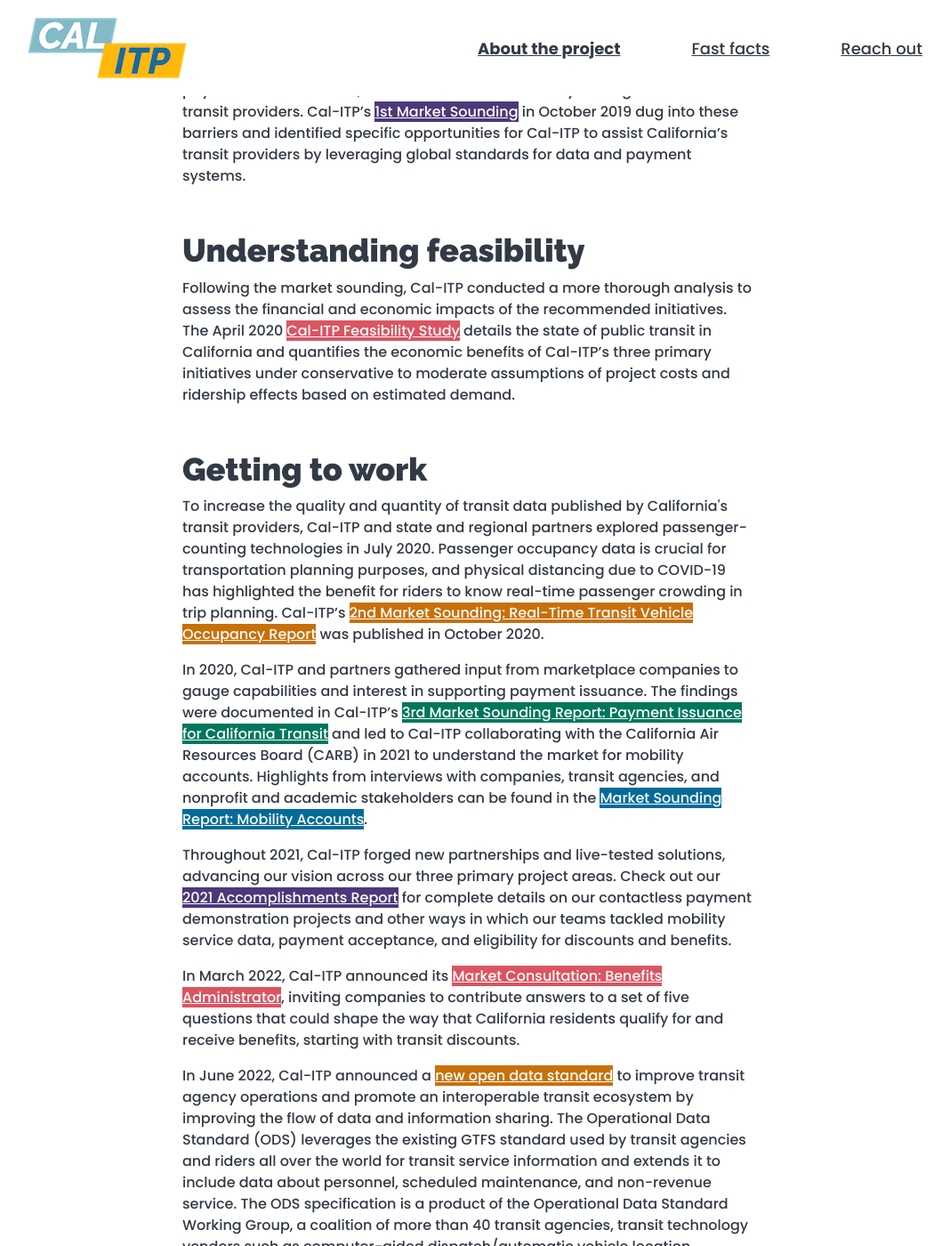
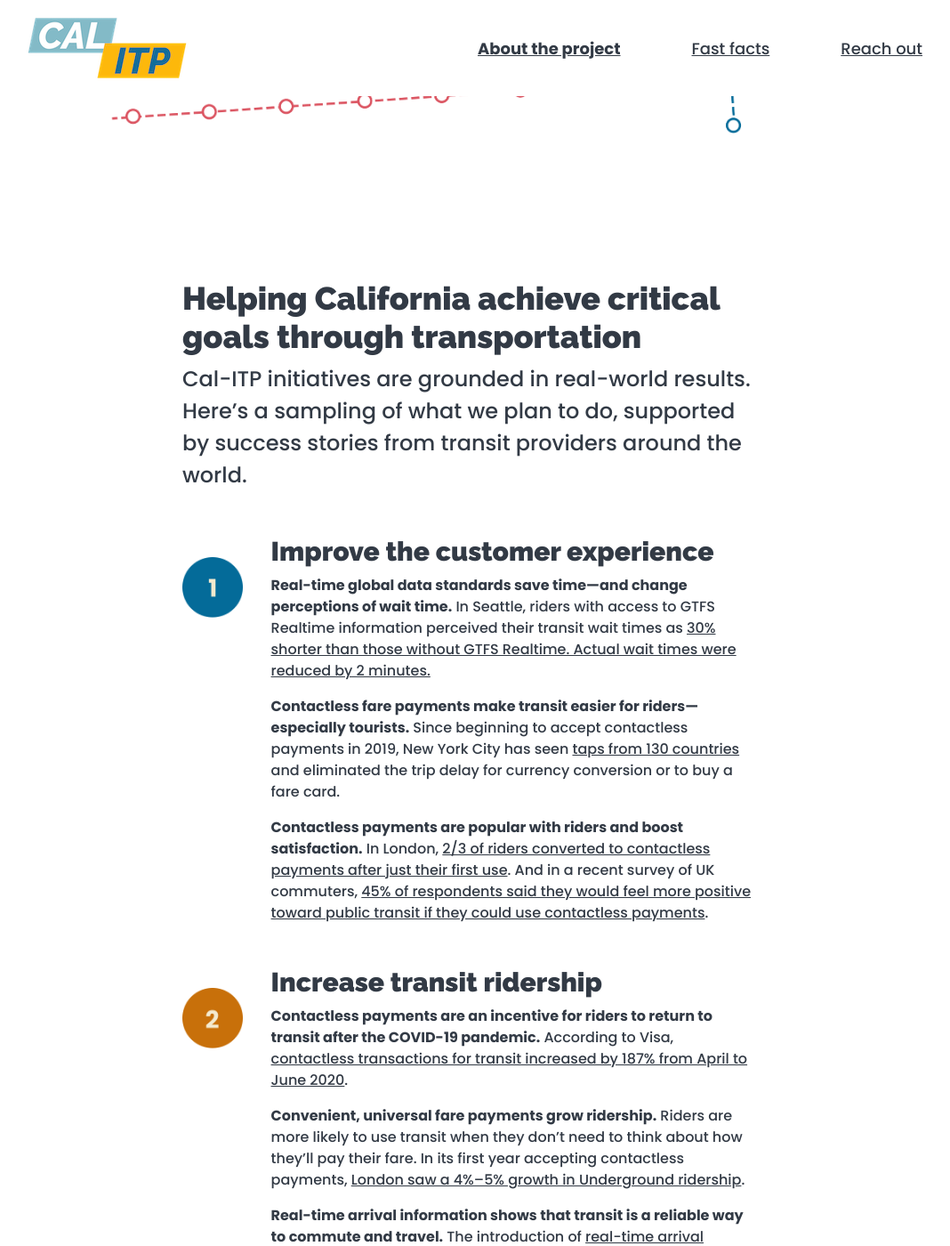
Before and after one commit to cal-itp/calitp.org, a Jekyll site: the page built from src/index.html, in a window 1280 px wide and 1400 px high, scrolled down 2986 px. Shown: the whole window at 89% size, without its empty margins (115-1183 px from the left). Built offline with Jekyll 4.4.1, drawn with Linux system fonts in a browser that asks for light colours; some of the changed text lies outside the part shown.

Commit message:
feat(index): delete unneeded grafs

```diff
--- a/src/index.html
+++ b/src/index.html
@@ -153,119 +153,6 @@
       >
       (<abbr>TIRCP</abbr>), the California Integrated Travel Project (Cal-ITP) is a statewide solution to make travel simpler and
       cost-effective for everyone.
-    </p>
-    <p>Since forming in 2018, some Cal-ITP milestones include:</p>
-
-    <h2>Identifying solutions</h2>
-    <p>
-      In August 2019, CalSTA and Caltrans organized a market sounding kickoff with companies and organizations in the payments,
-      banking, and trip-planning industries. In that meeting, barriers to seamless trip planning and fare payment were identified,
-      such as the lack of uniformity among California’s transit providers. Cal-ITP’s
-      <a
-        rel="noreferrer"
-        target="_blank"
-        class="purple-link"
-        href="https://dot.ca.gov/-/media/dot-media/cal-itp/documents/final-cal-itp-market-sounding-market-response-summary-103119b-a11y.pdf"
-        >1st Market Sounding</a
-      >
-      in October 2019 dug into these barriers and identified specific opportunities for Cal-ITP to assist California’s transit
-      providers by leveraging global standards for data and payment systems.
-    </p>
-
-    <h2>Understanding feasibility</h2>
-    <p>
-      Following the market sounding, Cal-ITP conducted a more thorough analysis to assess the financial and economic impacts of
-      the recommended initiatives. The April 2020
-      <a
-        rel="noreferrer"
-        target="_blank"
-        class="red-link"
-        href="https://dot.ca.gov/-/media/dot-media/cal-itp/documents/calitp-feasibility-study-042420-a11y.pdf"
-        >Cal-ITP Feasibility Study</a
-      >
-      details the state of public transit in California and quantifies the economic benefits of Cal-ITP’s three primary
-      initiatives under conservative to moderate assumptions of project costs and ridership effects based on estimated demand.
-    </p>
-
-    <h2>Getting to work</h2>
-    <p>
-      To increase the quality and quantity of transit data published by California's transit providers, Cal-ITP and state and
-      regional partners explored passenger-counting technologies in July 2020. Passenger occupancy data is crucial for
-      transportation planning purposes, and physical distancing due to COVID-19 has highlighted the benefit for riders to know
-      real-time passenger crowding in trip planning. Cal-ITP’s
-      <a
-        rel="noreferrer"
-        target="_blank"
-        class="gold-link"
-        href="https://dot.ca.gov/-/media/dot-media/cal-itp/documents/calitp-market-sounding-real-time-transit-vehicle-occupancy-report-a11y.pdf"
-        >2nd Market Sounding: Real-Time Transit Vehicle Occupancy Report</a
-      >
-      was published in October 2020.
-    </p>
-
-    <p>
-      In 2020, Cal-ITP and partners gathered input from marketplace companies to gauge capabilities and interest in supporting
-      payment issuance. The findings were documented in Cal-ITP’s
-      <a
-        rel="noreferrer"
-        target="_blank"
-        class="green-link"
-        href="https://dot.ca.gov/-/media/dot-media/cal-itp/documents/cal-itp-payment-issuance-market-sounding-response-summary-report-final-a11y.pdf"
-        >3rd Market Sounding Report: Payment Issuance for California Transit</a
-      >
-      and led to Cal-ITP collaborating with the California Air Resources Board (CARB) in 2021 to understand the market for
-      mobility accounts. Highlights from interviews with companies, transit agencies, and nonprofit and academic stakeholders can
-      be found in the
-      <a
-        rel="noreferrer"
-        target="_blank"
-        class="blue-link"
-        href="{{ site.baseurl }}/assets/Mobility.Accounts.Market.Sounding.Summary.Report.pdf"
-        >Market Sounding Report: Mobility Accounts</a
-      >.
-    </p>
-
-    <p>
-      Throughout 2021, Cal-ITP forged new partnerships and live-tested solutions, advancing our vision across our three primary
-      project areas. Check out our
-      <a
-        rel="noreferrer"
-        target="_blank"
-        class="purple-link"
-        href="{{ site.baseurl }}/assets/Cal-ITP.2021.Accomplishments.Report.pdf"
-        >2021 Accomplishments Report</a
-      >
-      for complete details on our contactless payment demonstration projects and other ways in which our teams tackled mobility
-      service data, payment acceptance, and eligibility for discounts and benefits.
-    </p>
-
-    <p>
-      In March 2022, Cal-ITP announced its
-      <a
-        rel="noreferrer"
-        target="_blank"
-        class="red-link"
-        href="{{ site.baseurl }}/assets/Cal-ITP.Market.Consultation.Benefits.Administrator.pdf"
-        >Market Consultation: Benefits Administrator</a
-      >, inviting companies to contribute answers to a set of five questions that could shape the way that California residents
-      qualify for and receive benefits, starting with transit discounts.
-    </p>
-
-    <p>
-      In June 2022, Cal-ITP announced a
-      <a
-        rel="noreferrer"
-        target="_blank"
-        class="gold-link"
-        href="{{ site.baseurl }}/assets/Cal-ITP.Open.Data.Standard.Improve.Transit.Agency.Operations.pdf"
-        >new open data standard</a
-      >
-      to improve transit agency operations and promote an interoperable transit ecosystem by improving the flow of data and
-      information sharing. The Operational Data Standard (ODS) leverages the existing GTFS standard used by transit agencies and
-      riders all over the world for transit service information and extends it to include data about personnel, scheduled
-      maintenance, and non-revenue service. The ODS specification is a product of the Operational Data Standard Working Group, a
-      coalition of more than 40 transit agencies, transit technology vendors such as computer-aided dispatch/automatic vehicle
-      location (CAD/AVL) companies, transit scheduling companies, and other contributors.
     </p>
   </section>
 
```
